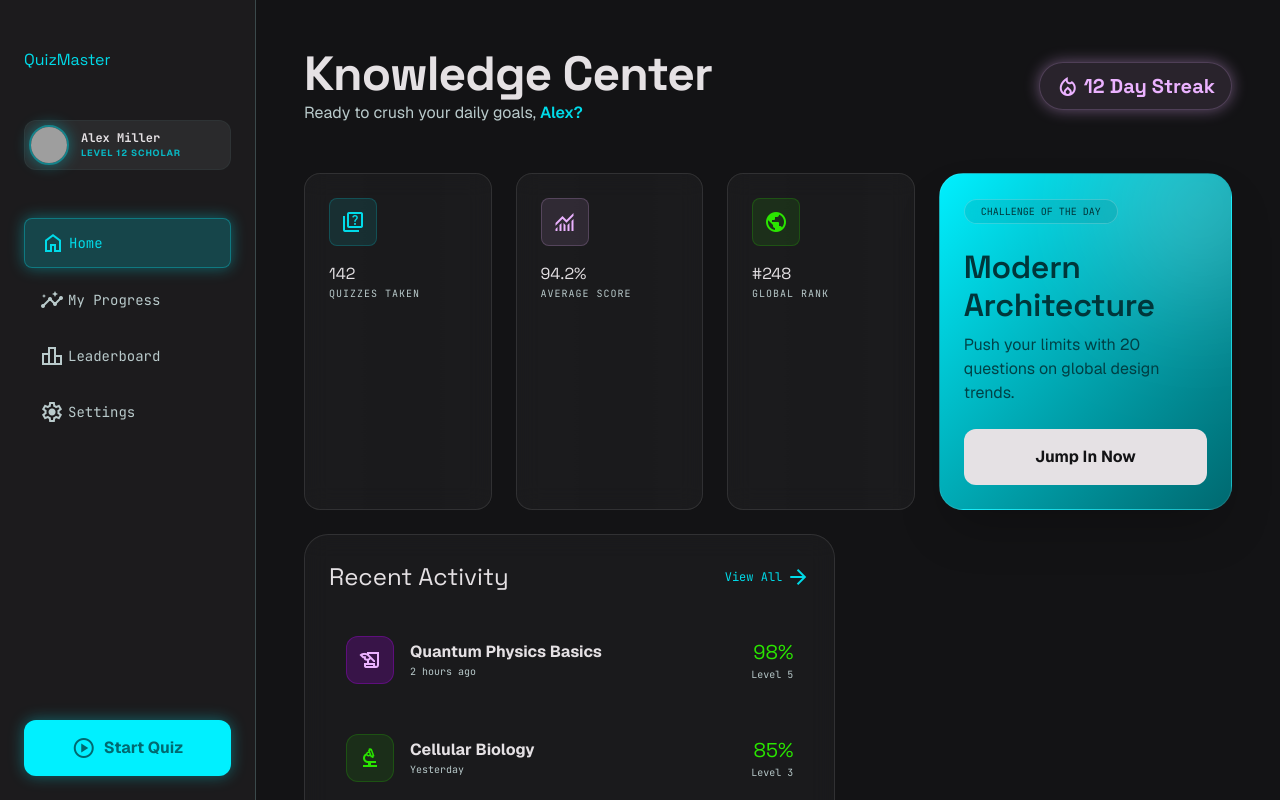
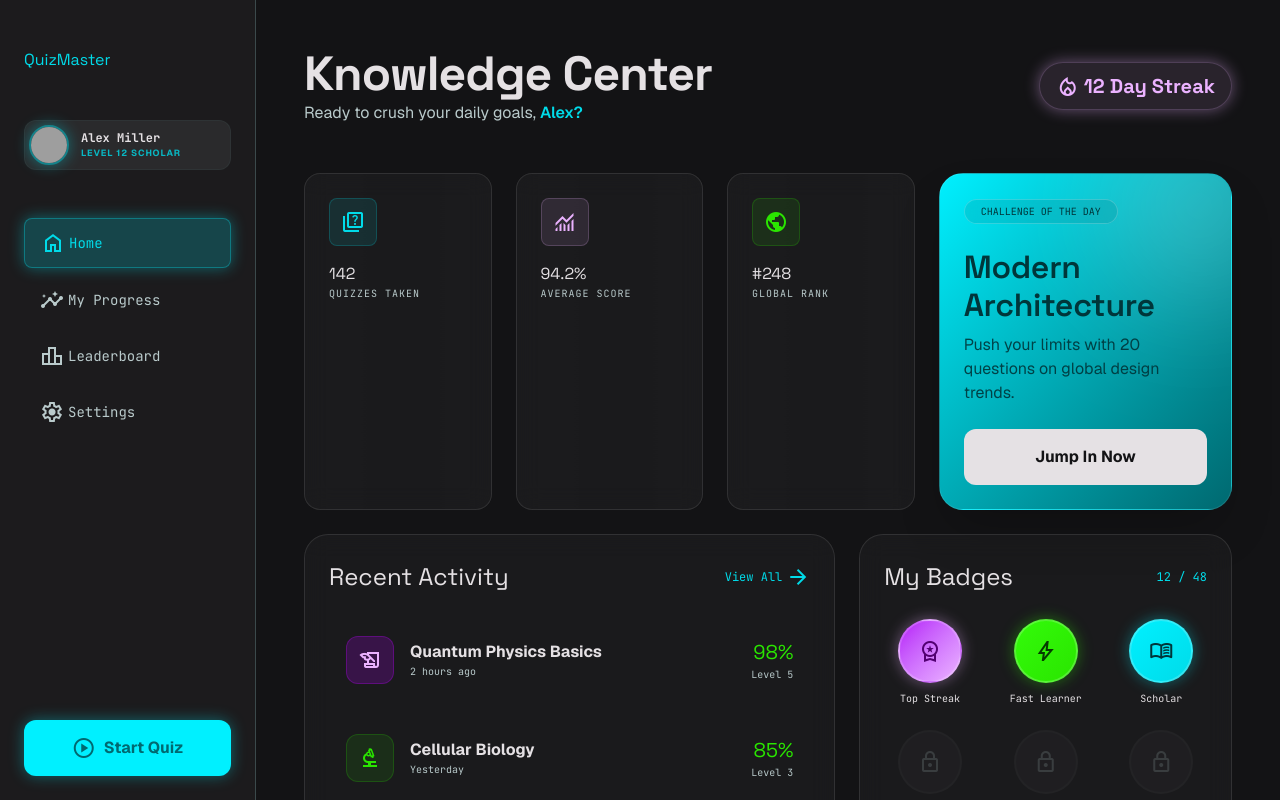
Before and after one commit to DoctorWolf69/quiz-master, a React (Vite) app: page / in a window 1280 px wide. Shown: the top 800 px of the page. Built offline with nearby package versions, Linux system fonts and the light colour scheme; grey boxes are pictures that could not be loaded.

Commit message:
feat(home): mount badges in bento grid

```diff
--- a/src/pages/Home.jsx
+++ b/src/pages/Home.jsx
@@ -1,6 +1,7 @@
 import StatsCards from "../components/StatsCards";
 import ChallengeCard from "../components/ChallengeCard";
 import RecentActivity from "../components/RecentActivity";
+import Badges from "../components/Badges";
 
 function Home() {
   return (
@@ -32,6 +33,7 @@ function Home() {
         <StatsCards />
         <ChallengeCard />
         <RecentActivity />
+        <Badges />
       </div>
     </>
   );
```
